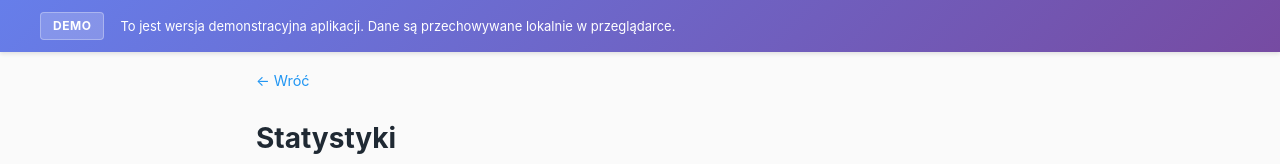
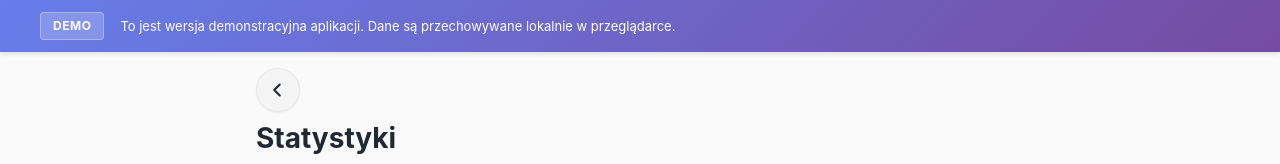
Before and after one commit to Nyweron/Pocket-Shopping-List, an Angular app: page /stats in a window 1280 px wide. Shown: the top 164 px of the page. Built offline with nearby package versions, Linux system fonts and the light colour scheme.

Commit message:
feat(stats): replace text back link with SVG icon button matching list detail
- Use circular stats-back control with same chevron path/stroke as compact-back
- Add aria-label from list.back; hover/active/focus styles aligned with other views

```diff
--- a/src/app/stats/stats.component.css
+++ b/src/app/stats/stats.component.css
@@ -9,12 +9,45 @@
   margin-bottom: 1.5rem;
 }
 
-.btn-back {
-  display: inline-block;
-  margin-bottom: 0.5rem;
-  color: var(--color-accent);
+/* Same visual language as compact-back (list detail / add products) */
+.stats-back {
+  display: inline-flex;
+  align-items: center;
+  justify-content: center;
+  width: 44px;
+  height: 44px;
+  margin-bottom: 0.65rem;
+  border-radius: 999px;
+  background: var(--color-bg-subtle);
+  color: var(--color-text-primary);
   text-decoration: none;
-  font-size: 0.9rem;
+  border: 1px solid var(--color-border-soft);
+  box-shadow: 0 1px 2px rgba(0, 0, 0, 0.06);
+  transition: background 0.15s ease, border-color 0.15s ease, box-shadow 0.15s ease;
+  flex-shrink: 0;
+}
+
+.stats-back-icon {
+  width: 22px;
+  height: 22px;
+  display: block;
+  margin-left: -2px;
+  pointer-events: none;
+}
+
+.stats-back:hover {
+  background: var(--color-bg-elevated);
+  border-color: var(--color-border-strong);
+}
+
+.stats-back:active {
+  background: var(--color-bg-elevated);
+  transform: scale(0.96);
+}
+
+.stats-back:focus-visible {
+  outline: 2px solid var(--color-accent, #60a5fa);
+  outline-offset: 2px;
 }
 
 .stats-header h1 {
--- a/src/app/stats/stats.component.html
+++ b/src/app/stats/stats.component.html
@@ -1,6 +1,19 @@
 <div class="stats-container">
   <div class="stats-header">
-    <a routerLink="/" class="btn-back">← {{ 'list.back' | translate }}</a>
+    <a routerLink="/" class="stats-back" [attr.aria-label]="'list.back' | translate">
+      <svg
+        class="stats-back-icon"
+        viewBox="0 0 24 24"
+        fill="none"
+        stroke="currentColor"
+        stroke-width="2.25"
+        stroke-linecap="round"
+        stroke-linejoin="round"
+        aria-hidden="true"
+      >
+        <path d="M15 18l-6-6 6-6" />
+      </svg>
+    </a>
     <h1>{{ 'stats.title' | translate }}</h1>
   </div>
 
```
